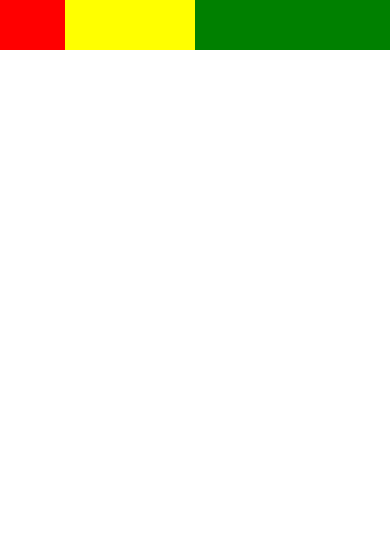
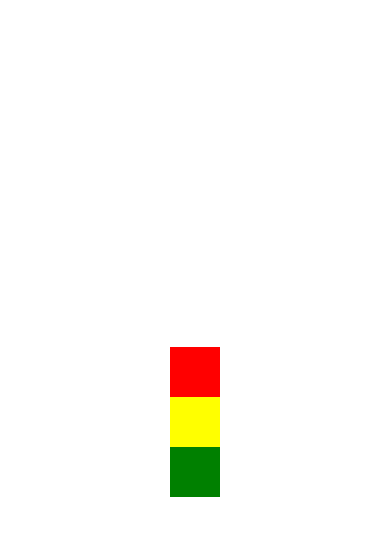
Before and after one commit to rajatsawant/reactnativeapp, a React Native app: screen / in a window 390 px wide. Shown: the top 536 px of the page. Built offline with nearby package versions, Linux system fonts and the light colour scheme.

Commit message:
justifyContent and alignItems

```diff
--- a/App.js
+++ b/App.js
@@ -4,10 +4,15 @@ import { StyleSheet, Text, View } from 'react-native';
 export default class App extends React.Component {
   render() {
     return (
-      <View style={{flex:1,flexDirection: 'row'}}>
-        <View style={{flex: 1, backgroundColor:'red', height: 50}} ></View>
-        <View style={{flex: 2, backgroundColor:'yellow', height: 50}}></View>
-        <View style={{flex: 3, backgroundColor:'green', height: 50}}></View>
+      <View style={{
+          flex:1,
+          flexDirection: 'column',
+          justifyContent: 'center',
+          alignItems:'center'
+        }}>
+        <View style={{backgroundColor:'red', height: 50, width: 50}} ></View>
+        <View style={{backgroundColor:'yellow', height: 50, width: 50}}></View>
+        <View style={{backgroundColor:'green', height: 50, width: 50}}></View>
       </View>
     );
   }
```
